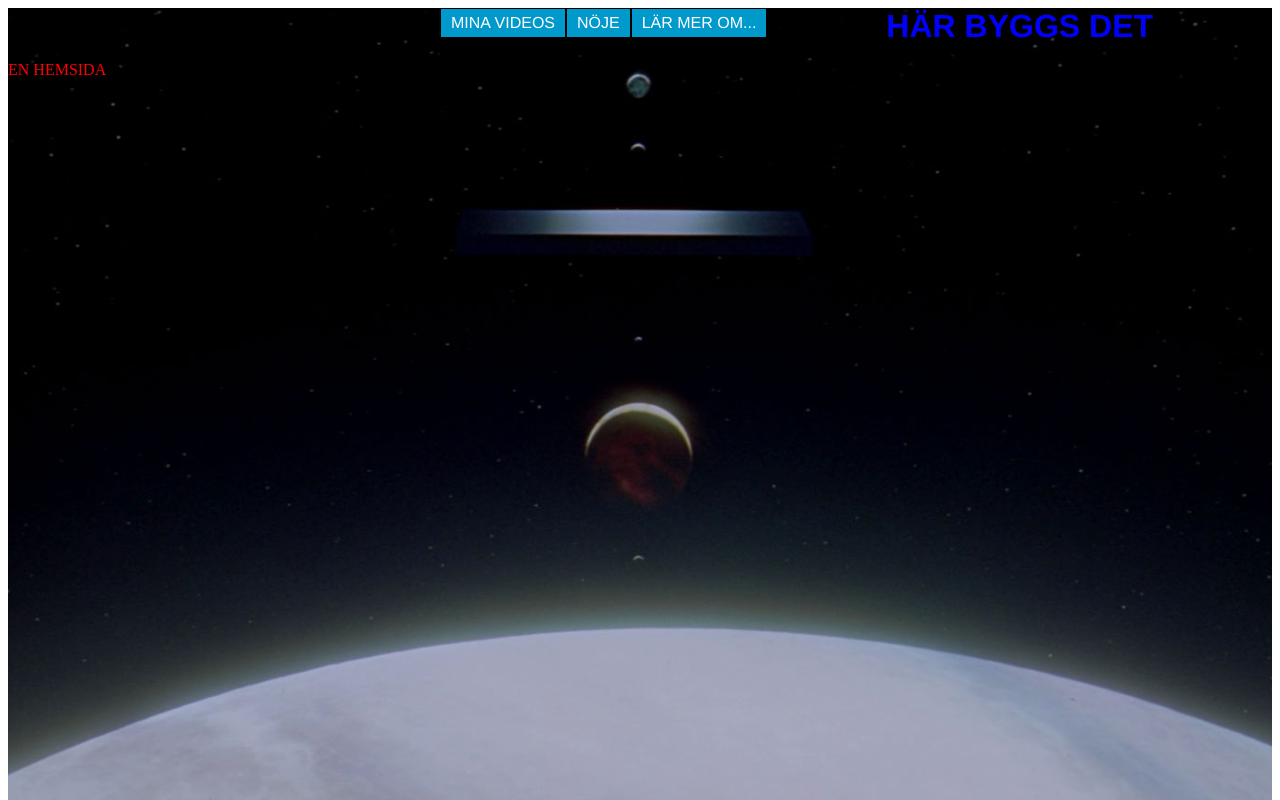
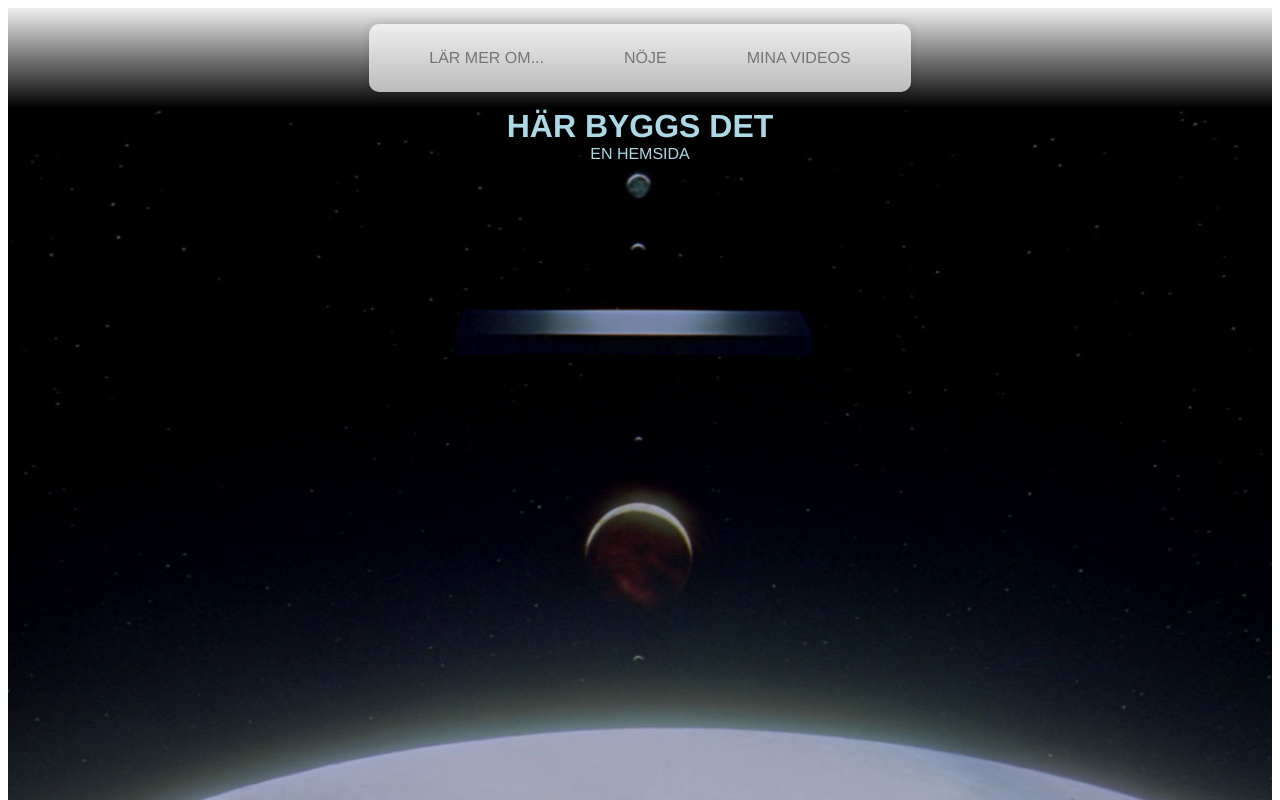
Before and after one commit to raketosaurus/raketosaurus.github.io, a plain HTML site: page index.html in a window 1280 px wide. Shown: the top 800 px of the page. Drawn offline with Linux system fonts and the light colour scheme.

Commit message:
helt från vettet

```diff
--- a/index.html
+++ b/index.html
@@ -1,13 +1,13 @@
 <!DOCTYPE html>
+<html>
 <head>
 <link rel="stylesheet" href="main.css">
-</head>
+<style type="text/css"></style></head>
 <body>
 
 <div class="nav">
-	<div class="container">
-<ul id="drop-nav">
-	<li><a href="#">Mina Videos</a>
+  <ul>
+	<li><a href="#" class="hvr-shrink">Mina Videos</a>
 			<ul>
 		<li><a href="http://pornhub.com">Tidiga Verk</a></li>
 		<li><a href="http://spankbang.com">Färska Titlar</a></li>
@@ -28,9 +28,8 @@
 		<li><a href="https://en.wikipedia.org/wiki/Train">TÅG :)</a></li>
 			</ul>
   </li>
-</li>
-</ul>
-</div>
+
+  </ul>
 </div>
 <div class="bakgrund">
 	<div class="container">
@@ -49,4 +48,7 @@
 
 
 
+
+
 </body>
+</html>
--- a/main.css
+++ b/main.css
@@ -1,16 +1,72 @@
-ul {list-style: none;padding: 0px;margin: 0px; width: 400px; margin-left: auto; margin-right: auto; }
-  ul { font-family: 'Shift', Helvetica;}
-  ul li {display: block;position: relative;float: left;border:1px solid #000}
-  li ul {display: none;}
-  ul li a {display: block;background: #0099cc;padding: 5px 10px 5px 10px;text-decoration: none;
-           white-space: nowrap;color: #fff;}
-  ul li a:hover {background: #f00;}
-  li:hover ul {display: block; position: absolute;}
-  li:hover li {float: none;}
-  li:hover a {background: #f00;}
-  li:hover li a:hover {background: #000;}
-  #drop-nav li ul li {border-top: 10px;}
-  li { font-family: 'Shift', Helvetica;}
+.nav {margin: auto; text-align: center; font-family: 'Shift', Helvetica; font-style: bold;
+text-transform: uppercase; text-decoration: underline;}
+.nav { background: -webkit-linear-gradient(top, #efefef 0%,#000 100%); }
+.nav ul ul {
+	display: none;
+}
+
+.nav ul li:hover > ul {
+		display: block;
+	}
+
+.nav ul {
+	background: #efefef;
+	background: linear-gradient(top, #efefef 0%, #bbbbbb 100%);
+	background: -moz-linear-gradient(top, #efefef 0%, #bbbbbb 100%);
+	background: -webkit-linear-gradient(top, #efefef 0%,#bbbbbb 100%);
+	box-shadow: 0px 0px 9px rgba(0,0,0,0.15);
+	padding: 0 20px;
+	border-radius: 10px;
+	list-style: none;
+	position: relative;
+	display: inline-table;
+}
+.nav ul:after {
+		content: ""; clear: both; display: block;
+	}
+
+.nav ul li {
+	float: right;
+}
+
+.nav ul li:hover {
+		background: #4b545f;
+		background: linear-gradient(top, #4f5964 0%, #5f6975 40%);
+		background: -moz-linear-gradient(top, #4f5964 0%, #5f6975 40%);
+		background: -webkit-linear-gradient(top, #4f5964 0%,#5f6975 40%);
+	}
+.nav ul li:hover a {
+			color: #fff;
+		}
+
+.nav ul li a {
+		display: block; padding: 25px 40px;
+		color: #757575; text-decoration: none;
+	}
+
+.nav ul ul {
+	background: #5f6975; border-radius: 0px; padding: 0;
+	position: absolute; top: 100%;
+}
+.nav ul ul li {
+		float: none;
+		border-top: 1px solid #6b727c;
+		border-bottom: 1px solid #575f6a;
+		position: relative;
+	}
+.nav ul ul li a {
+			padding: 15px 40px;
+			color: #fff;
+		}
+.nav ul ul li a:hover {
+				background: #4b545f;
+			}
+
+.nav ul ul ul {
+	position: absolute; left: 100%; top:0;
+}
+
+
 
 body, html, head {
 	/* important */
@@ -31,17 +87,22 @@ height: 1920px;
 margin-top: auto;
 }
 
+
+
 .bigshit h1 {
 text-align: center;
 margin: auto;
-color: blue;
+color: lightblue;
 font-style: bold;
 font-family: 'Shift', Helvetica;
 }
 
 .bigshit p {
-color: red;
+margin-top: 0px;
+text-align: center;
+color: lightblue;
 font-style: bold;
+font-family: 'Shift', Helvetica;
 }
 
 
@@ -54,7 +115,7 @@ font-style: bold;
   text-transform: uppercase;
 }
 
-.nav li {
-  display: inline;
+#.nav li {
+
   text-transform: uppercase;
  }
```
